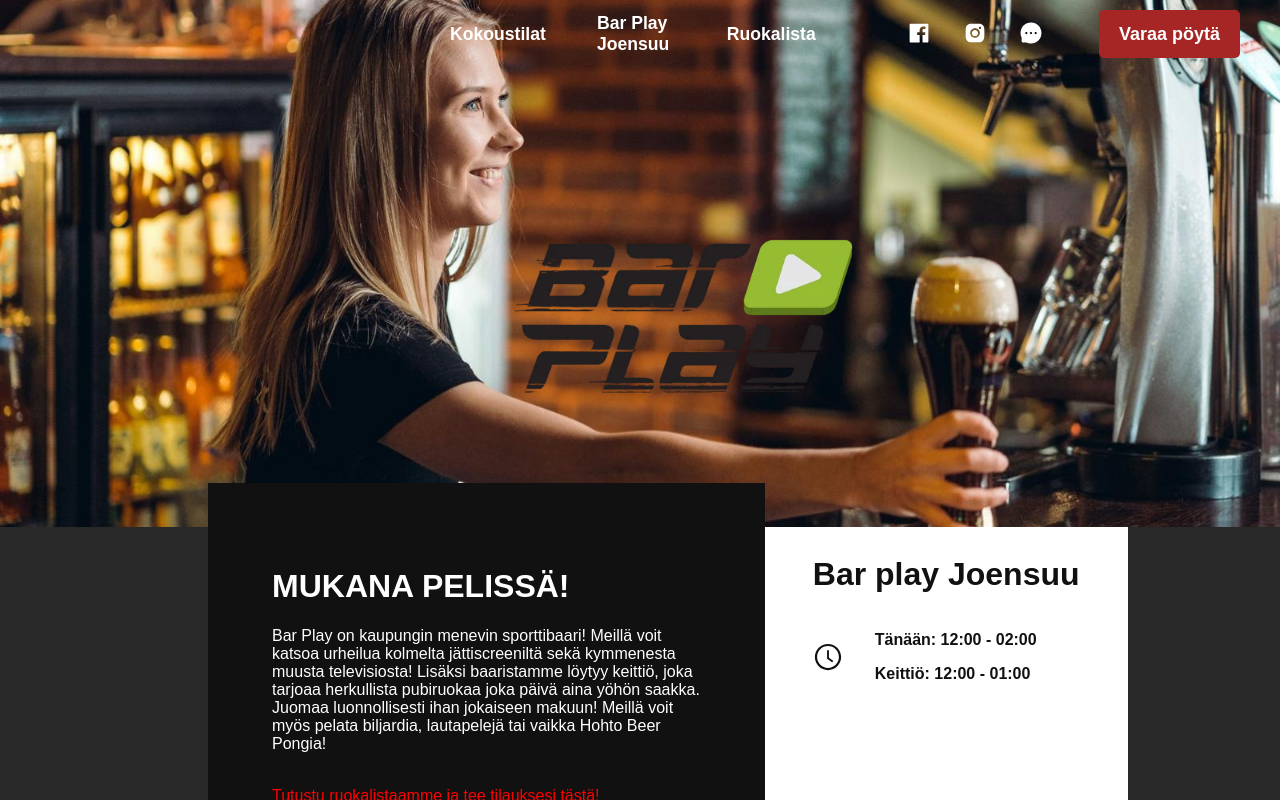
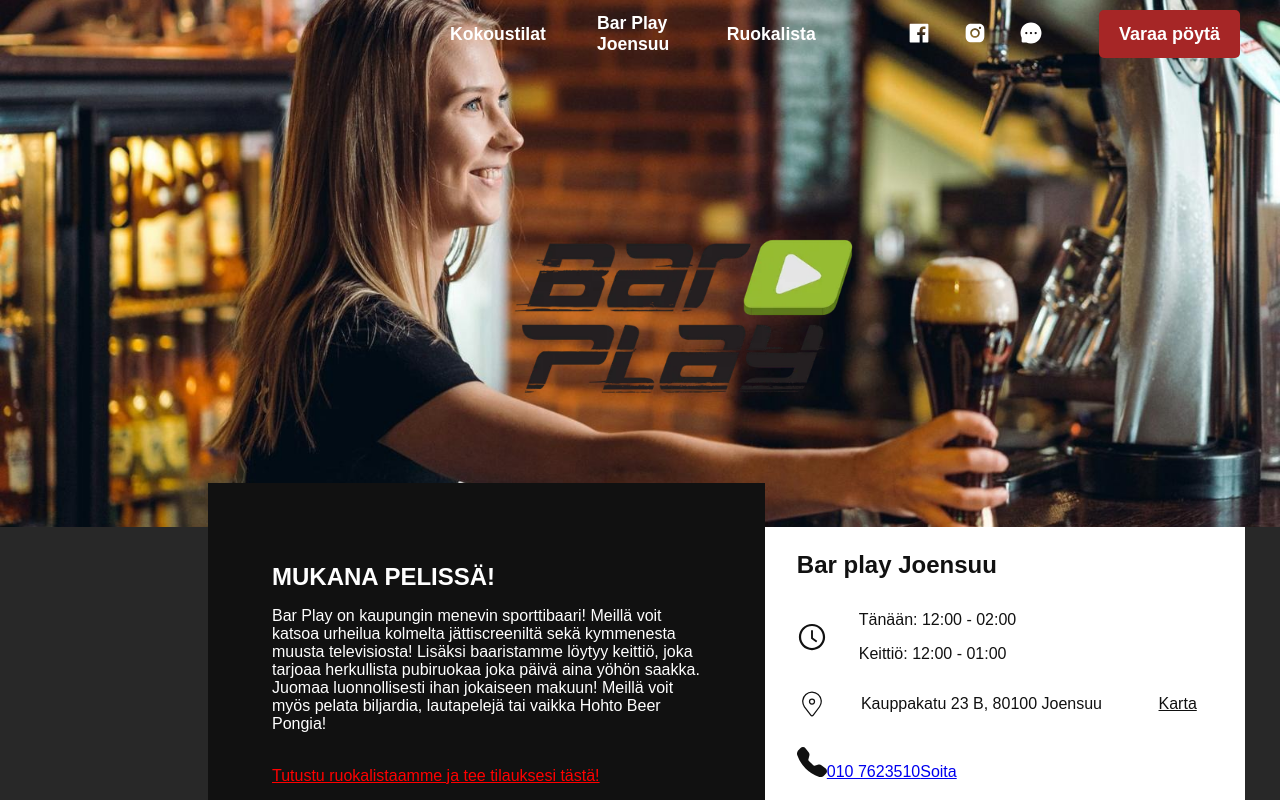
Before and after one commit to MarkusAP98/barplay02, a React (Create React App) app: page / in a window 1280 px wide. Shown: the top 800 px of the page. Built offline with nearby package versions, Linux system fonts and the light colour scheme.

Commit message:
added location link and info

```diff
--- a/src/components/Info/Info.css
+++ b/src/components/Info/Info.css
@@ -7,8 +7,9 @@
   font-size: 16px;
 }
 
-.barplay__info-section h {
-    font-size: 34px;
+.barplay__info-section h1 {
+  font-size: 24px;
+  justify-content: flex-start;
 }
 
 .barplay__info-section li {
@@ -16,7 +17,6 @@
   list-style: none;
   text-decoration: underline;
   cursor: pointer;
-
 }
 
 .barplay__info-section li:hover {
@@ -32,19 +32,22 @@
   top: -3rem;
 }
 
-
 /* -----schedule section ----- */
 
 .barplay__schedule-section {
   background-color: white;
   color: #111111;
-    height: 20rem;
+  height: 15rem;
+  width: 25rem;
   padding: 3rem;
-    margin-top:-4px;
+  margin-top: -4px;
+  margin-left: -1rem;
+  justify-content: flex-start;
 }
 
 .barplay__schedule-section-text {
   margin-top: -40px;
+  justify-content: flex-start;
 }
 
 /* ----First schedule----- */
@@ -55,11 +58,24 @@
   align-items: center;
 }
 
-.clock-icon {
-    font-size: 30px ;
+.barplay__schedule-icon {
+  font-size: 30px;
 }
 
 .barplay__schedule-clock-p {
   margin-left: 2rem;
-    font-weight: bolder;
 }
+
+.barplay__schedule-location {
+  display: flex;
+  justify-content: space-between;
+  align-items: center;
+}
+
+.barplay__schedule-location a {
+  color: #111111;
+}
+
+.barplay__schedule-location p {
+  margin-left: -1.4rem;
+}
--- a/src/components/Info/Info.js
+++ b/src/components/Info/Info.js
@@ -1,6 +1,8 @@
 import React from "react";
 import "./Info.css";
 import { AiOutlineClockCircle } from "react-icons/ai";
+import { CiLocationOn } from "react-icons/ci";
+import { BsTelephoneFill } from "react-icons/bs";
 
 const Info = () => {
   return (
@@ -49,12 +51,22 @@
         <div className="barplay__schedule-section-text">
           <h1>Bar play Joensuu</h1>
           <div className="barplay__schedule-clock">
-            <AiOutlineClockCircle className="clock-icon" />
+            <AiOutlineClockCircle className="barplay__schedule-icon" />
             <div className="barplay__schedule-clock-p">
               <p>Tänään: 12:00 - 02:00</p>
               <p>Keittiö: 12:00 - 01:00</p>
             </div>
-
+          </div>
+          <div className="barplay__schedule-location">
+            <CiLocationOn className="barplay__schedule-icon" />
+            <p>Kauppakatu 23 B, 80100 Joensuu</p>
+            <a href="#">Karta</a>
+          </div>
+          <br></br>
+          <div className="barplay__schedule-phone">
+            <BsTelephoneFill className="barplay__schedule-icon" />
+            <a href="#">010 7623510</a>
+            <a href="#">Soita</a>
           </div>
         </div>
       </div>
```
Lines whose indentation alone changed are shown as unchanged.
